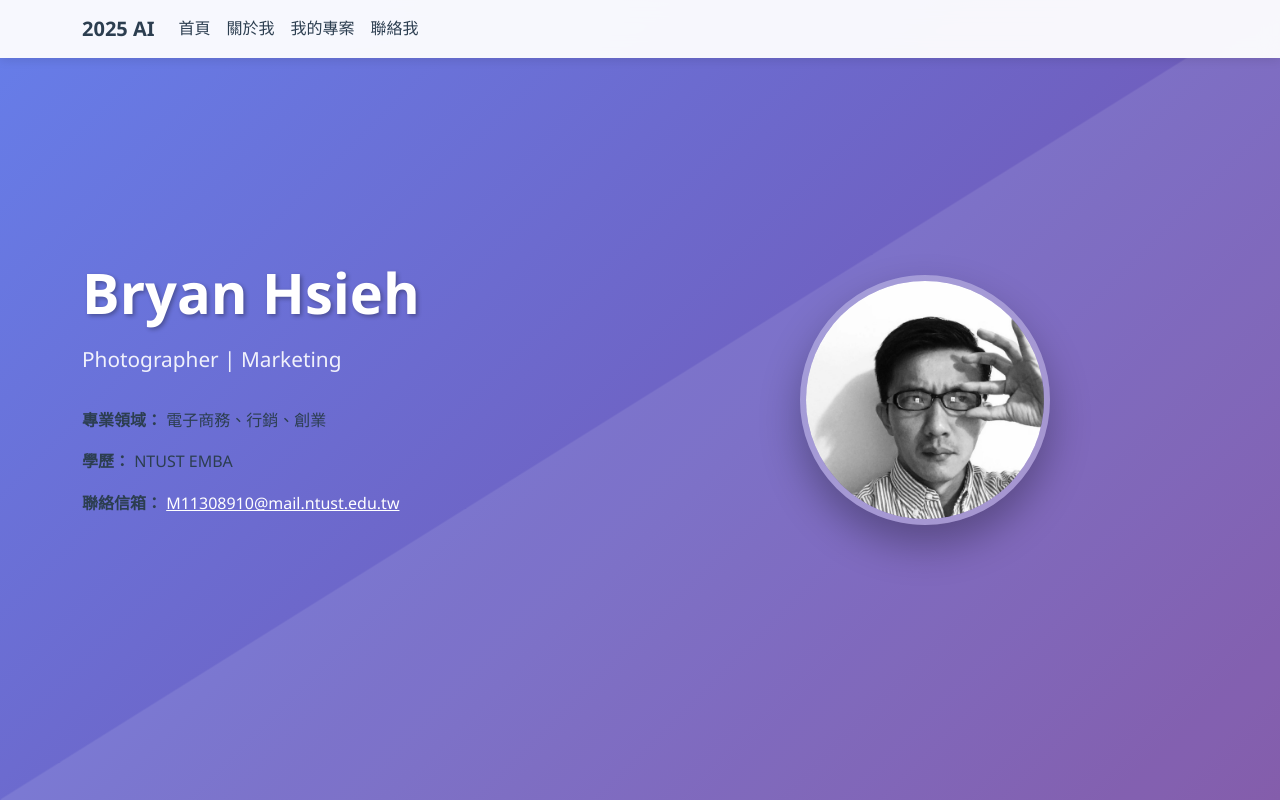
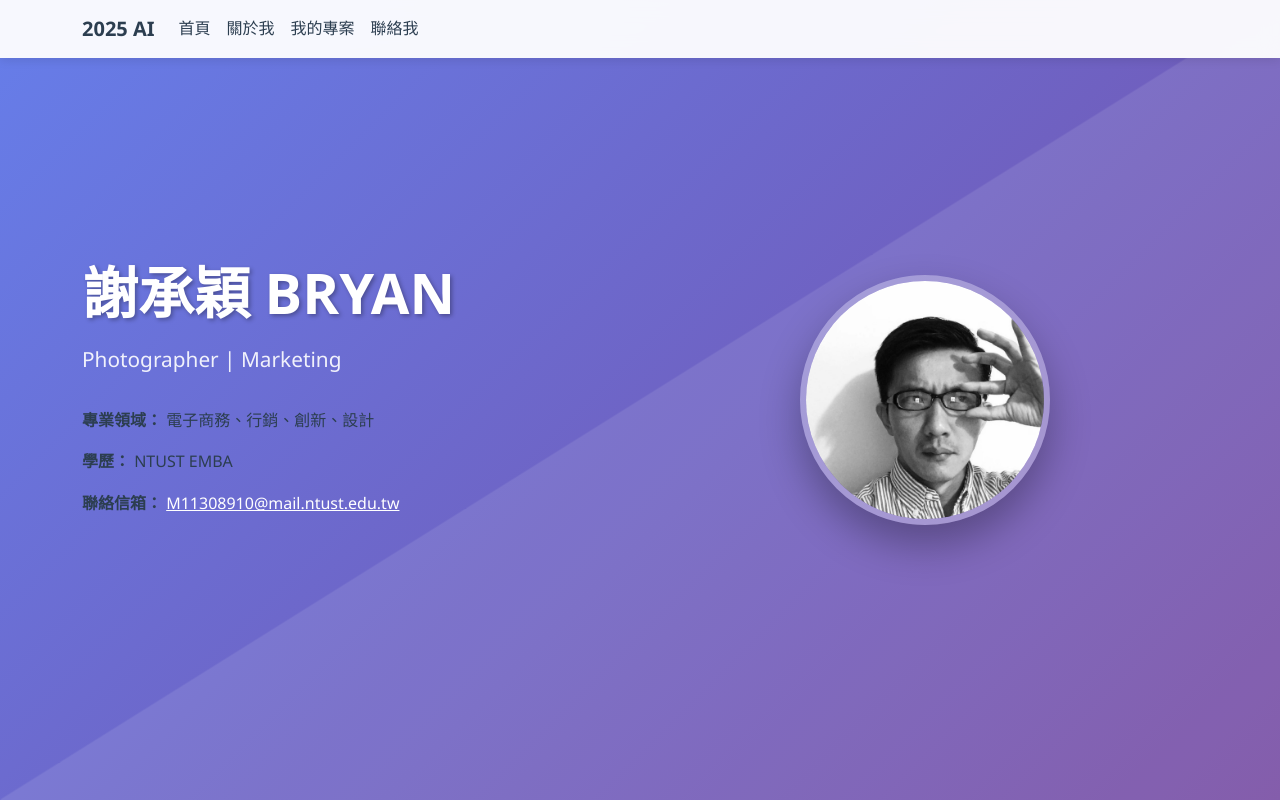
Before and after one commit to snowrover/snowrover.github.io, a plain HTML site: page index.html in a window 1280 px wide. Shown: the top 800 px of the page. Drawn offline with nearby package versions, Linux system fonts and the light colour scheme.

Commit message:
Add files via upload

```diff
--- a/index.html
+++ b/index.html
@@ -156,9 +156,9 @@
     <script>
         // ====== 使用者資料區域 - 請修改以下內容 ======
         const profileData = {
-            name: "Bryan Hsieh",
+            name: "謝承穎 BRYAN",
             title: "Photographer | Marketing",
-            expertise: "電子商務、行銷、創業",
+            expertise: "電子商務、行銷、創新、設計",
             education: "NTUST EMBA ",
             email: "M11308910@mail.ntust.edu.tw",
             about: "Nothing is impossible!",
```
